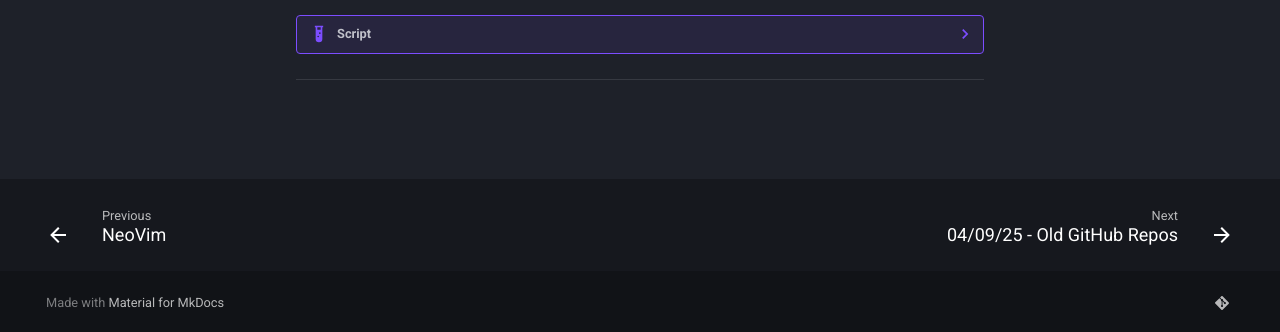
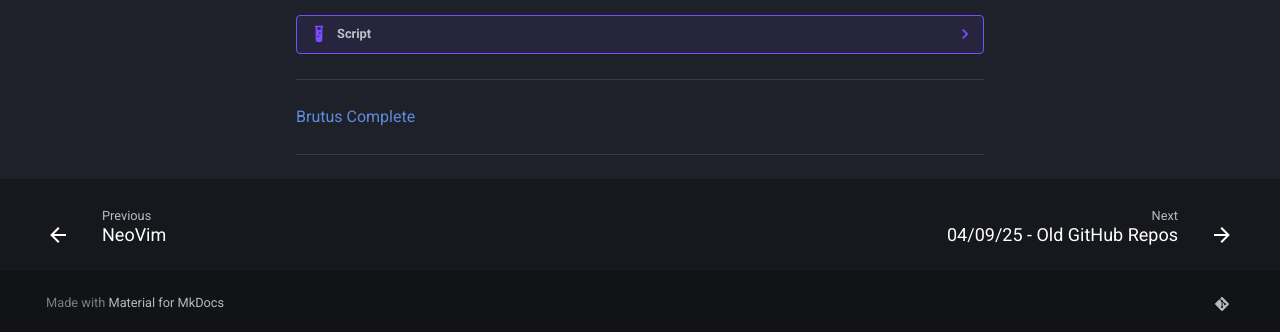
Before and after one commit to odonnellrory/odonnellrory.github.io, an MkDocs documentation site: the page built from docs/00-journal/2025-09-06.md, in a window 1280 px wide and 954 px high. Shown: the part 619-951 px from the top of the window. Built offline with MkDocs 1.6.1 and Material for MkDocs 9.7.7, drawn with Linux system fonts in a browser that asks for light colours; comment, search, counter and statistics services are not loaded.

Commit message:
brutus complete

````diff
--- a/docs/00-journal/2025-09-06.md
+++ b/docs/00-journal/2025-09-06.md
@@ -159,3 +159,7 @@ Thankfully I've named them consistently, so I've written a Python script that so
     ```
 
 ---
+
+[Brutus Complete](https://labs.hackthebox.com/achievement/sherlock/2582863/631)
+
+---
````
